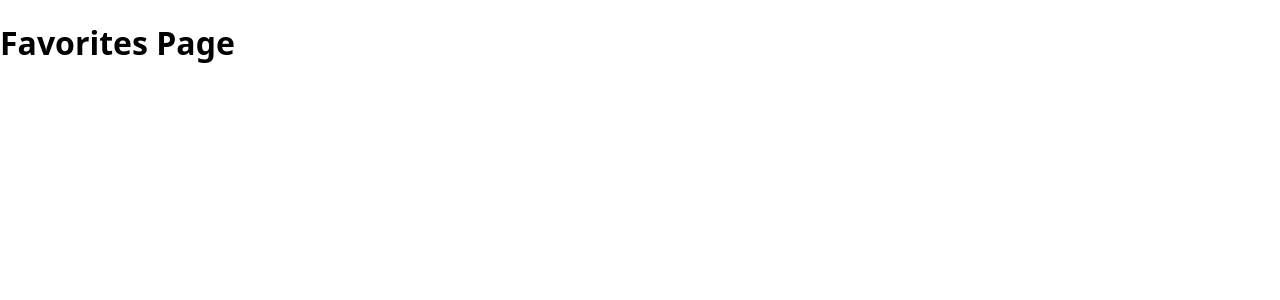
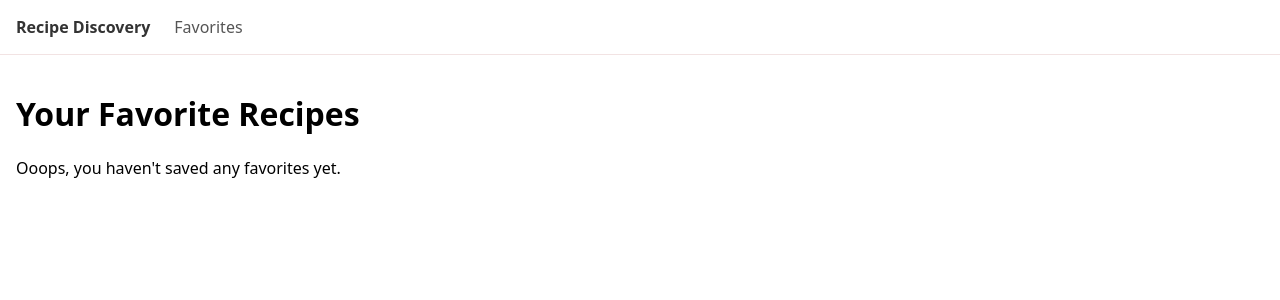
Before and after one commit to Albina93/recipe-discovery-app, a React (Vite) app: page /favorites in a window 1280 px wide. Shown: the top 300 px of the page. Built offline with nearby package versions, Linux system fonts and the light colour scheme.

Commit message:
Add Favorites page, FavoriteRecipeCard, and Navbar

```diff
--- a/src/App.tsx
+++ b/src/App.tsx
@@ -4,10 +4,12 @@ import Category from "./pages/Category";
 import RecipeDetail from "./pages/RecipeDetail";
 import Favorites from "./pages/Favorites";
 import Search from "./pages/Search";
+import Navbar from "./components/Navbar";
 
 function App() {
   return (
     <>
+      <Navbar />
       <Routes>
         <Route path="/" element={<Home />} />
         <Route path="/category/:categoryName" element={<Category />} />
--- /dev/null
+++ b/src/components/FavoriteRecipeCard.tsx
@@ -0,0 +1,30 @@
+import useFetch from "../hooks/useFetch";
+import RecipeCard from "./RecipeCard";
+import Spinner from "./Spinner";
+import { API } from "../api/endpoints";
+import type { RecipeDetail } from "../types";
+
+interface FavoriteRecipeCardProps {
+  id: string;
+}
+
+interface RecipeResponse {
+  meals: RecipeDetail[] | null;
+}
+
+export default function FavoriteRecipeCard({ id }: FavoriteRecipeCardProps) {
+  const { data, loading, error } = useFetch<RecipeResponse>(API.recipeById(id));
+
+  if (loading) return <Spinner />;
+  if (error || !data?.meals || data.meals.length === 0) return null;
+
+  const recipe = data.meals[0];
+
+  return (
+    <RecipeCard
+      id={recipe.idMeal}
+      name={recipe.strMeal}
+      image={recipe.strMealThumb}
+    />
+  );
+}
--- a/src/components/Navbar.tsx
+++ b/src/components/Navbar.tsx
@@ -0,0 +1,27 @@
+import { Link } from "react-router-dom";
+
+export default function Navbar() {
+  return (
+    <nav
+      style={{
+        padding: "1rem",
+        borderBottom: "1px solid #f2e3e3",
+        backgroundColor: "#fff",
+        display: "flex",
+        gap: "1.5rem",
+        alignItems: "center",
+      }}
+    >
+      <Link
+        to="/"
+        style={{ fontWeight: "bold", textDecoration: "none", color: "#333" }}
+      >
+        Recipe Discovery
+      </Link>
+
+      <Link to="/favorites" style={{ textDecoration: "none", color: "#555" }}>
+        Favorites
+      </Link>
+    </nav>
+  );
+}
--- a/src/pages/Favorites.tsx
+++ b/src/pages/Favorites.tsx
@@ -1,3 +1,29 @@
+import { useFavorites } from "../context/FavoritesContext";
+import FavoriteRecipeCard from "../components/FavoriteRecipeCard";
+
 export default function Favorites() {
-  return <h1>Favorites Page</h1>;
+  const { favorites } = useFavorites();
+
+  return (
+    <div style={{ padding: "1rem" }}>
+      <h1>Your Favorite Recipes</h1>
+
+      {favorites.length === 0 ? (
+        <p>Ooops, you haven't saved any favorites yet. </p>
+      ) : (
+        <div
+          style={{
+            display: "grid",
+            gridTemplateColumns: "repeat(auto-fill, minmax(220px, 1fr))",
+            gap: "1rem",
+            marginTop: "1.5rem",
+          }}
+        >
+          {favorites.map((id) => (
+            <FavoriteRecipeCard key={id} id={id} />
+          ))}
+        </div>
+      )}
+    </div>
+  );
 }
```
